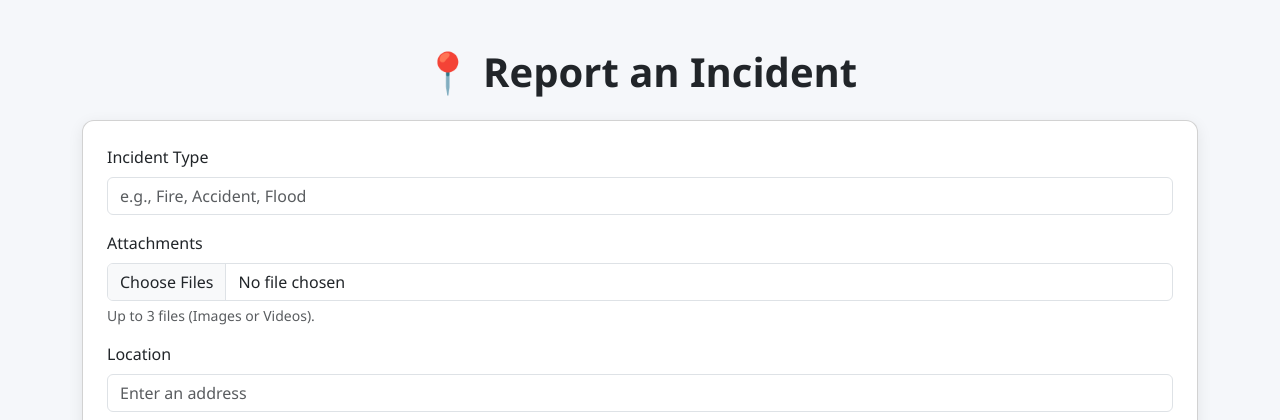
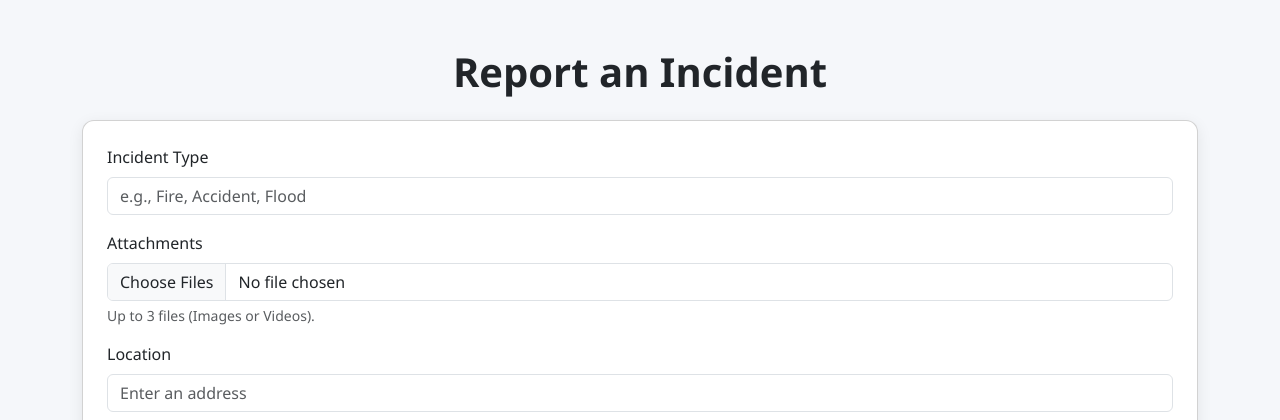
Before and after one commit to iamPulakesh/Reachout, a Flask app: template templates/index.html in a window 1280 px wide. Shown: the top 420 px of the page. Run offline with Flask 3, Linux system fonts and the light colour scheme; the template is opened without the code that fills it, so the values that code supplies are empty; some libraries are stand-ins or nearby versions.

Commit message:
Updated Homepage

```diff
--- a/templates/index.html
+++ b/templates/index.html
@@ -35,7 +35,7 @@
 <body onload="initMap()">
 
   <div class="container py-5">
-    <h1 class="text-center mb-4 fw-bold">📍 Report an Incident</h1>
+    <h1 class="text-center mb-4 fw-bold">Report an Incident</h1>
 
     <div class="card p-4">
       <form method="POST" enctype="multipart/form-data" class="row g-3">
@@ -66,7 +66,7 @@
         <input type="hidden" id="lng" name="lng">
 
         <div class="col-12 d-grid">
-          <button type="submit" class="btn btn-success btn-lg">🚀 Submit</button>
+          <button type="submit" class="btn btn-success btn-lg">Submit</button>
         </div>
       </form>
     </div>
```
